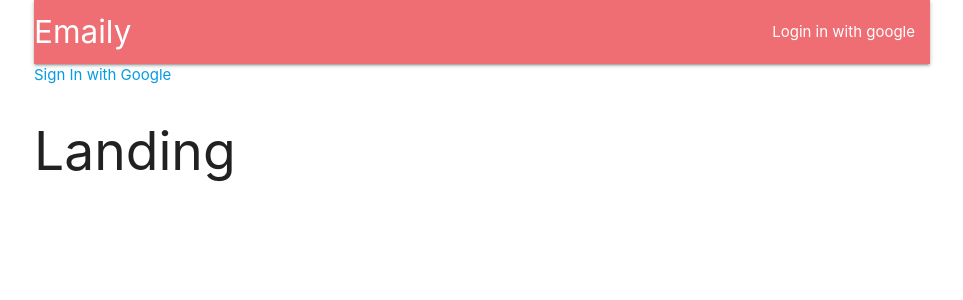
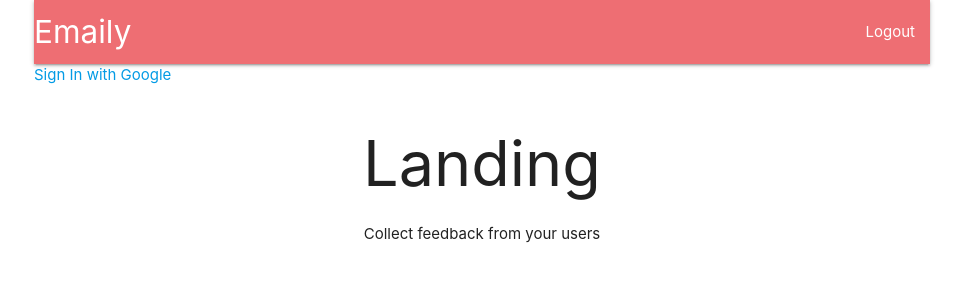
Before and after one commit to YanHmueAung/Survey, a React (Create React App) app in the folder client/: page / in a window 1280 px wide. Shown: the top 300 px of the page, without its empty margins (158-1121 px from the left). Built offline with nearby package versions, Linux system fonts and the light colour scheme; no server answers.

Commit message:
Finish of auth on Client Site

```diff
--- a/client/src/actions/index.js
+++ b/client/src/actions/index.js
@@ -3,5 +3,5 @@ import { FETCH_USER } from './types';
 
 export const fetchUser = () => async dispatch => {
     const res = await axios.get('/api/current_user')
-    dispatch({ type: FETCH_USER, payload: res });
+    dispatch({ type: FETCH_USER, payload: res.data });
 };
--- a/client/src/components/App.js
+++ b/client/src/components/App.js
@@ -3,10 +3,10 @@ import { BrowserRouter, Route } from 'react-router-dom';
 import Header from "./Header";
 import { connect } from 'react-redux';
 import * as actions from '../actions';
-
+import Landing from "./Landing";
 const Dashboard = () => <h2>Dashboard</h2>
 const SurveyNew = () => <h2>SurveyNew</h2>
-const Landing = () => <h2>Landing</h2>
+
 
 class App extends Component {
   componentDidMount() {
--- a/client/src/components/Header.js
+++ b/client/src/components/Header.js
@@ -1,14 +1,36 @@
 import React, { Component } from "react";
+import { connect } from 'react-redux';
+import authReducer from "../reducers/authReducer";
+import { Link } from "react-router-dom";
+
 
 class Header extends Component {
+    renderContent() {
+        switch (this.props.auth) {
+            case null:
+                return;
+            case false:
+                return <li><a href="/auth/google">Login with google</a></li>;
+            default:
+                return <li><a href="/api/logout">Logout</a></li>;
+        }
+    }
     render() {
+        console.log(this.props);
         return (
             <div>
                 <nav>
                     <div className="nav-wrapper">
-                        <a href="#" className="brand-logo">Emaily</a>
+                        <Link
+                            to={this.props.auth ? '/surveys' : '/'}
+                            href="#"
+                            className="brand-logo"
+                        >
+                            Emaily
+                        </Link>
                         <ul id="nav-mobile" className="right hide-on-med-and-down">
-                            <li><a href="/auth/google">Login in with google</a></li>
+                            {this.renderContent()}
+
                         </ul>
                     </div>
                 </nav>
@@ -17,4 +39,7 @@ class Header extends Component {
         )
     }
 }
-export default Header;
+function mapStateToProps(state) {
+    return { auth: state.auth };
+}
+export default connect(mapStateToProps)(Header);
--- /dev/null
+++ b/client/src/components/Landing.js
@@ -0,0 +1,13 @@
+import React from "react";
+const Landing = () => {
+    return (
+        <div style={{ textAlign: 'center' }}>
+            <h1>
+                Landing
+            </h1>
+            Collect feedback from your users
+        </div>
+    );
+};
+
+export default Landing;
--- a/client/src/reducers/authReducer.js
+++ b/client/src/reducers/authReducer.js
@@ -1,6 +1,9 @@
+import { FETCH_USER } from "../actions/types";
 export default function authReducer(state = {}, action) {
     console.log(action);
     switch (action.type) {
+        case FETCH_USER:
+            return action.payload || false;//'' || false >> false
         default:
             return state;
     }
```
Also changed, not shown: 1 other file (tests, documents, lock files or other folders).
